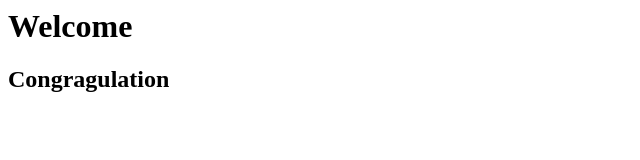
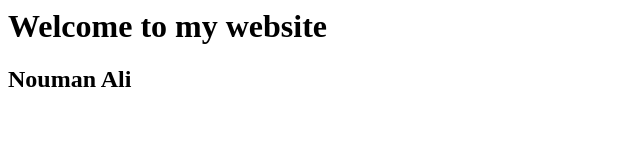
Before and after one commit to NomiRajpoot1/Demo, a plain HTML site: page index.html in a window 1280 px wide. Shown: the whole page, without its empty margins (0-640 px from the left). Drawn offline with Linux system fonts and the light colour scheme.

Commit message:
Update index.html

```diff
--- a/index.html
+++ b/index.html
@@ -1,2 +1,2 @@
-<h1>Welcome</h1>
-<h2>Congragulation</h2>
+<h1>Welcome to my website</h1>
+<h2>Nouman Ali</h2>
```
